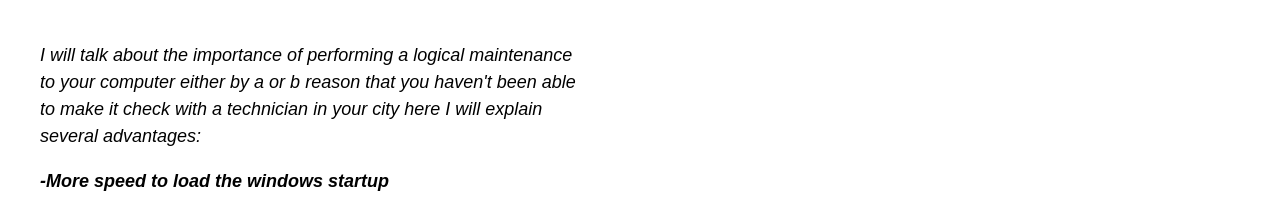
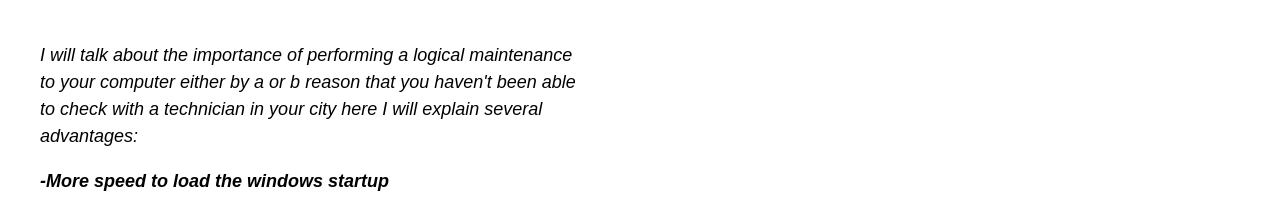
Before and after one commit to JeanSt98/Code_Master_Studios, a plain HTML site: page blog_formateo.html in a window 1280 px wide. Shown: the part 365-565 px from the top of the page. Drawn offline with nearby package versions, Linux system fonts and the light colour scheme; a web font is replaced by a local one.

Commit message:
correction on blog 1

```diff
--- a/blog_formateo.html
+++ b/blog_formateo.html
@@ -41,7 +41,7 @@
           <p>
             I will talk about the importance of performing a logical maintenance
             to your computer either by a or b reason that you haven't been able
-            to make it check with a technician in your city here I will explain
+            to check with a technician in your city here I will explain
             several advantages:
           </p>
           <p class="advice">-More speed to load the windows startup</p>
```
